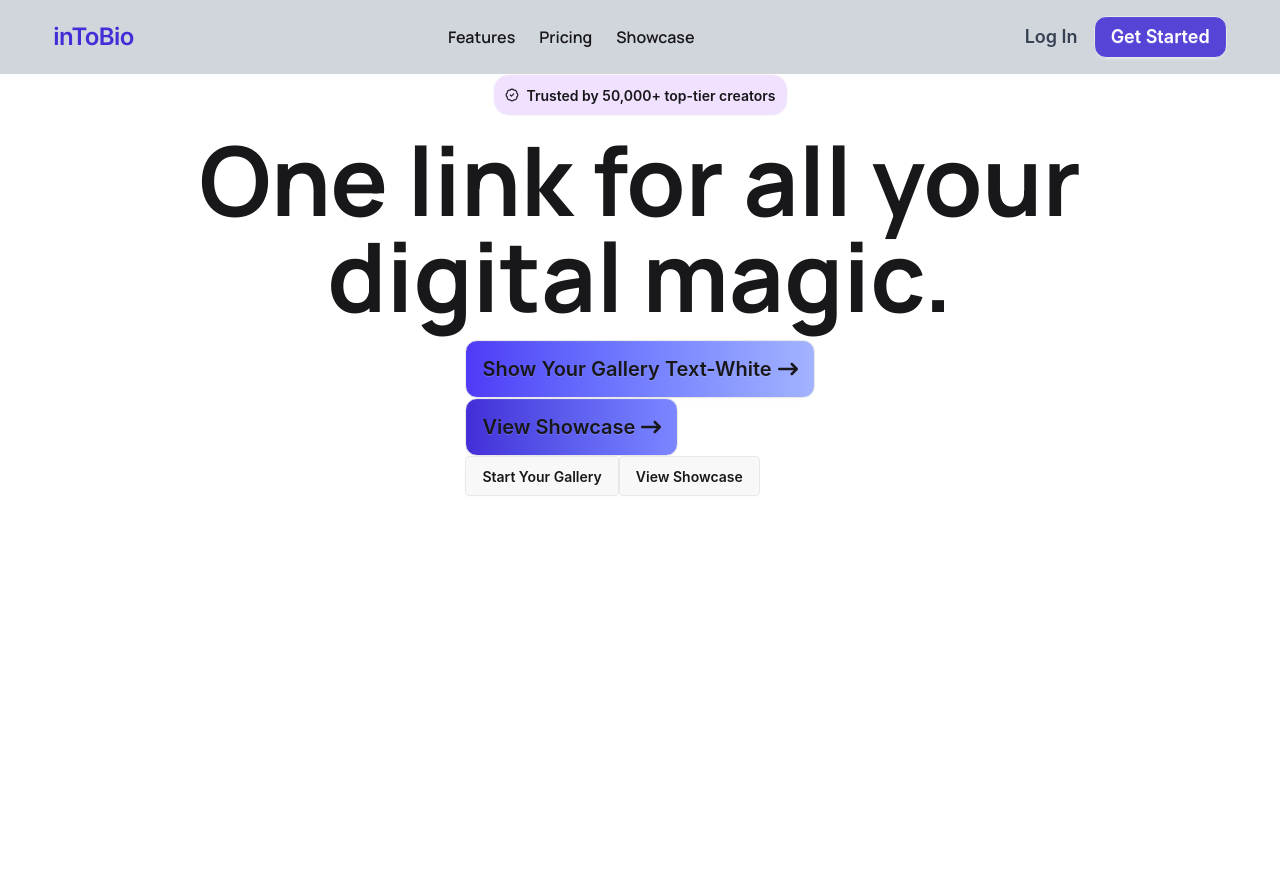
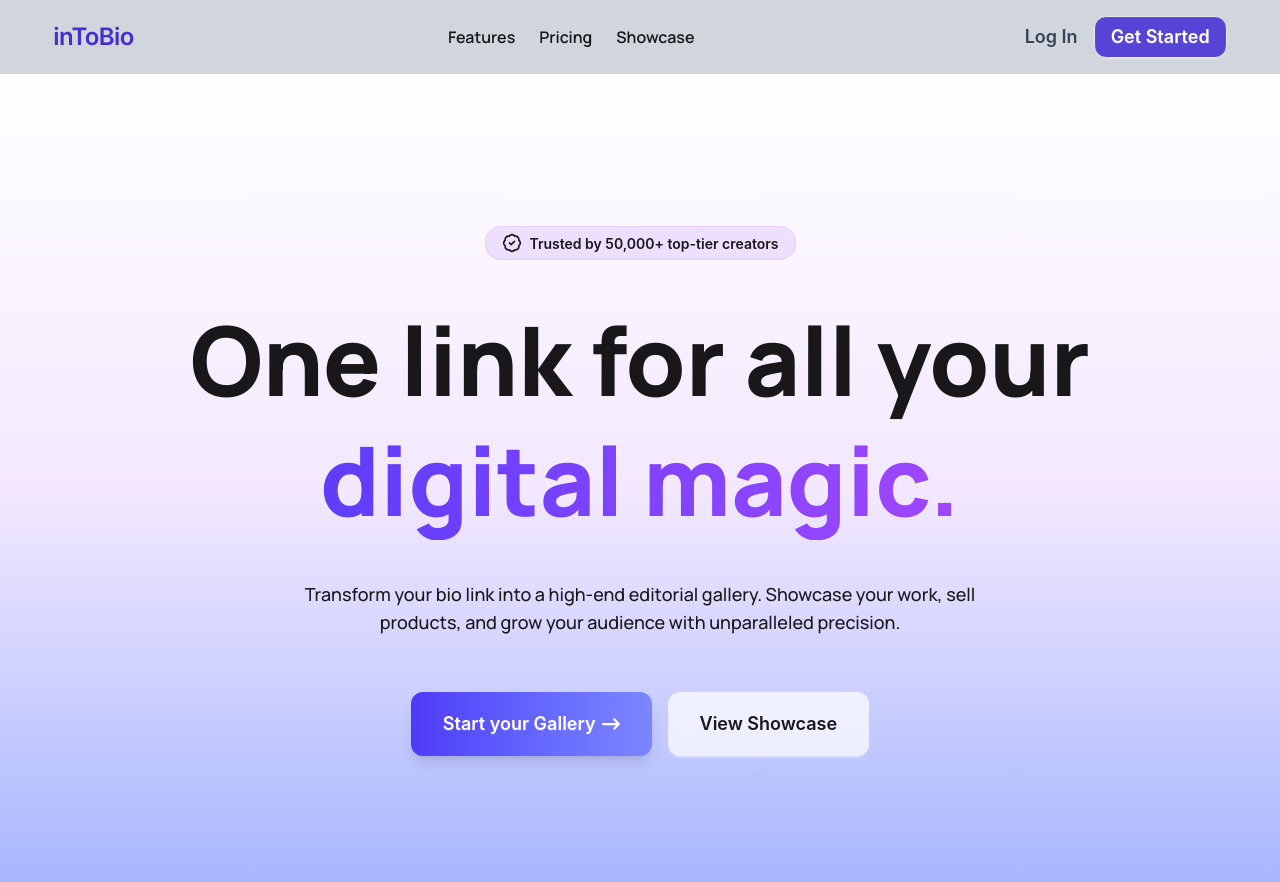
Before and after one commit to shekhmohibur/linkhub-client, a React (Vite) app: page / in a window 1280 px wide. Shown: the top 882 px of the page. Before the commit the page ends 800 px from the top, so only its background shows below. Built offline with nearby package versions, Linux system fonts and the light colour scheme.

Commit message:
hero section done

```diff
--- a/src/components/shared/Button.jsx
+++ b/src/components/shared/Button.jsx
@@ -1,9 +1,9 @@
 import { FaArrowRightLong } from "react-icons/fa6";
 
-const Button = ({label, btnStyle, textColor, bgColor}) => {
+const Button = ({label, btnStyle, textColor, bgColor, textSize, isIcon}) => {
     return (
         <div>
-            <button className={`${btnStyle} rounded-xl py-7 btn ${bgColor} ${textColor} `}>{label}<FaArrowRightLong /></button>
+            <button className={`transition-all duration-300 ${btnStyle} rounded-xl btn ${bgColor} ${textColor} ${textSize}`}>{label}<FaArrowRightLong className={isIcon}/></button>
         </div>
     );
 };
--- a/src/index.css
+++ b/src/index.css
@@ -1,4 +1,4 @@
-@import url('https://fonts.googleapis.com/css2?family=Inter:ital,opsz,wght@0,14..32,100..900;1,14..32,100..900&family=Manrope:wght@200..800&display=swap');
+@import url("https://fonts.googleapis.com/css2?family=Inter:ital,opsz,wght@0,14..32,100..900;1,14..32,100..900&family=Manrope:wght@200..800&display=swap");
 @import "tailwindcss";
 @plugin "daisyui";
 
@@ -6,3 +6,11 @@
   --font-manrope: "Manrope", sans-serif;
   --font-inter: "Inter", sans-serif;
 }
+.hero-gradient {
+  background: linear-gradient(135deg, #4e44d4 0%, #9895ff 100%);
+}
+.text-gradient {
+  background: linear-gradient(135deg, #4e44d4 0%, #983772 100%);
+  background-clip: text;
+  -webkit-text-fill-color: transparent;
+}
--- a/src/pages/home/Hero.jsx
+++ b/src/pages/home/Hero.jsx
@@ -3,19 +3,73 @@ import Button from "../../components/shared/Button";
 
 const Hero = () => {
   return (
-    <div>
-      <div className="flex justify-center flex-col max-w-6xl mx-auto space-y-4 items-center">
-        <span className="badge bg-purple-200/70 py-5 rounded-2xl font-semibold">
-          <LuBadgeCheck scale="24"/>
+    <div className="relative overflow-hidden px-4">
+
+      {/* background gradient */}
+      <div className="absolute inset-0 bg-linear-to-t from-indigo-300 via-purple-100 to-transparent -z-10"></div>
+
+      <div className="flex flex-col items-center text-center max-w-5xl mx-auto md:space-y-10 py-12 md:py-38">
+
+        {/* badge */}
+        <span className="flex items-center gap-2 badge bg-purple-200/70 backdrop-blur-md py-4 px-4 rounded-2xl font-semibold border border-purple-300/40">
+          <LuBadgeCheck size={20} />
           Trusted by 50,000+ top-tier creators
         </span>
-        <h2 className="text-8xl font-manrope font-bold text-center ">One link for all your digital magic.</h2>
-        {/* hero btns */}
-        <div>
-            <Button btnStyle={'bg-linear-to-r from-indigo-600 to-indigo-300 rounded-xl text-xl capitalize'} label={"show your Gallery text-white"}/>
-            <Button btnStyle={'bg-linear-to-r from-indigo-700 to-indigo-400 rounded-xl text-xl capitalize'} label={"view Showcase"}/>
-            <button className="startYourGallery btn w-fit">Start Your Gallery</button>
-        <button className="View Showcases btn w-fit ">View Showcase</button>
+
+        {/* heading */}
+        <h1 className="text-4xl md:text-7xl lg:text-8xl font-manrope font-extrabold leading-tight">
+          One link for all your
+          <span className="block bg-linear-to-r from-indigo-600 to-purple-500 bg-clip-text text-transparent">
+            digital magic.
+          </span>
+        </h1>
+
+        {/* description */}
+        <p className="max-w-2xl text-on-surface/80 font-manrope font-medium md:text-lg">
+          Transform your bio link into a high-end editorial gallery. Showcase
+          your work, sell products, and grow your audience with unparalleled
+          precision.
+        </p>
+
+        {/* buttons */}
+        <div className="flex flex-col md:flex-row gap-4 mt-4">
+
+          <Button
+            btnStyle="
+              bg-gradient-to-r
+              from-indigo-600
+              to-indigo-400
+              hover:from-indigo-700
+              hover:to-indigo-500
+              rounded-xl
+              text-lg
+              px-8
+              py-8
+              shadow-lg
+              hover:shadow-xl
+              border-none
+            "
+            textColor="text-white"
+            label="Start your Gallery"
+          />
+
+          <Button
+            btnStyle="
+              bg-white/70
+              backdrop-blur-md
+              border
+              border-indigo-200
+              hover:bg-indigo-50
+              rounded-xl
+              text-lg
+              px-8
+              py-8
+              border-none
+            "
+            label="View Showcase"
+            isIcon="hidden"
+          />
+
         </div>
 
       </div>
```
